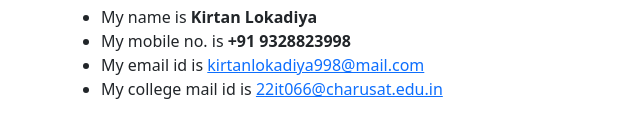
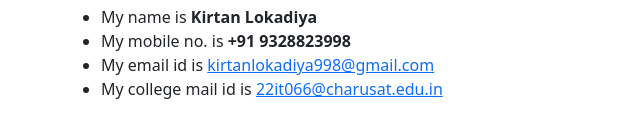
Before and after one commit to Kirtan-lokadiya/kirtan-resume-website, a plain HTML site: page index.html in a window 1280 px wide. Shown: the part 2426-2563 px from the top of the page, 13-653 px from the left. Drawn offline with nearby package versions, Linux system fonts and the light colour scheme.

Commit message:
Update index.html

```diff
--- a/index.html
+++ b/index.html
@@ -235,7 +235,7 @@
             <ul>
                 <li>My name is <b>Kirtan Lokadiya</b></li>
                 <li>My mobile no. is<b> +91 9328823998</b></li>
-                <li>My email id is <a href="mailto:xyz@mail.com">kirtanlokadiya998@mail.com</a></li>
+                <li>My email id is <a href="mailto:xyz@mail.com">kirtanlokadiya998@gmail.com</a></li>
                 <li>My college mail id is <a href="mailto:xyz@charusat.edu.in">22it066@charusat.edu.in</a></li>
             </ul>
             </div>
```
